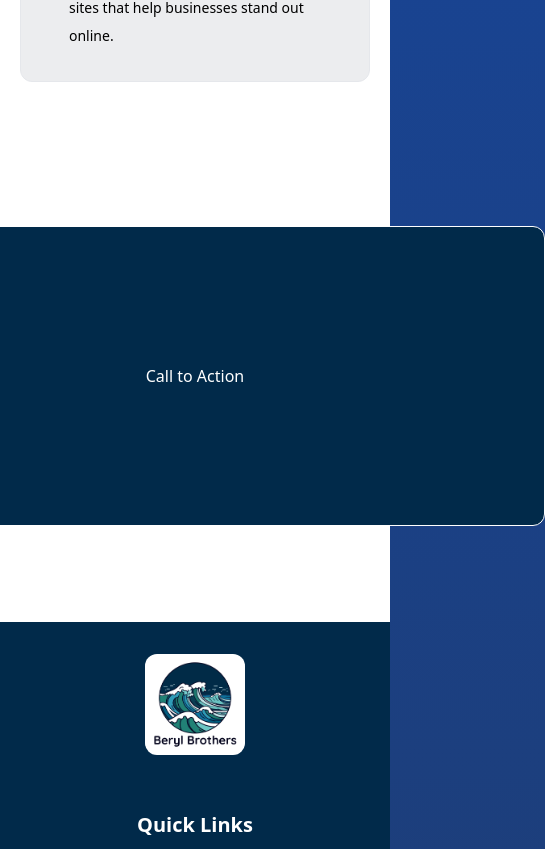
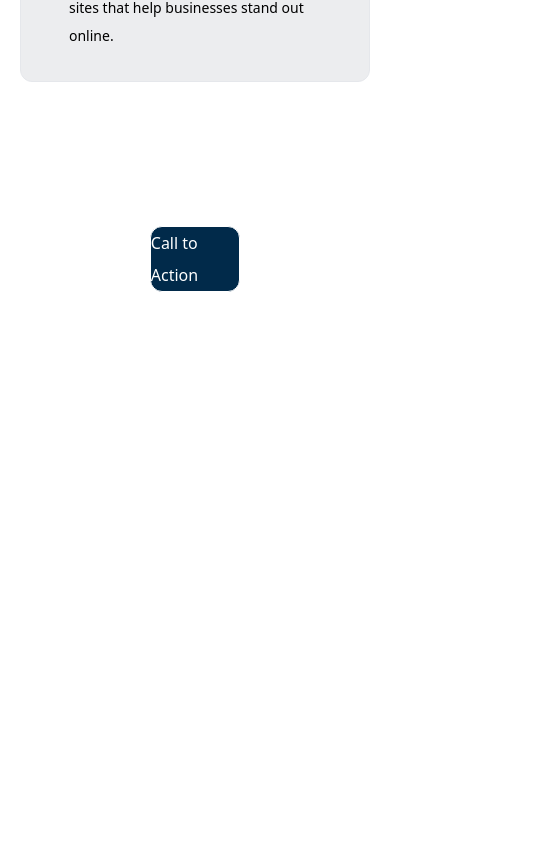
Before and after one commit to BerylBrothers/Paint-Website, a Next.js app: page / in a window 390 px wide. Shown: the part 6875-7724 px from the top of the page, 545 px wide, since content can reach past the window. Built offline with nearby package versions, Linux system fonts and the light colour scheme.

Commit message:
testing-2

```diff
--- a/components/CallToAction.jsx
+++ b/components/CallToAction.jsx
@@ -2,17 +2,16 @@ import React from 'react'
 
 const CallToAction = () => {
     return (
-        <section className='h-full bg-white'>
-     <div className="container mx-auto flex justify-center items-center ">
-
-        <div className='flex justify-center items-center py-24'>
-           <div className='flex justify-center items-center h-[300px] w-[700px] rounded-xl border bg-primary border-white'>Call to Action</div>
+        <section className='min-h-screen bg-white'>
+            <div className="container mx-auto flex justify-center items-center">
+                <div className='flex justify-center items-center py-24'>
+                    <div className='flex justify-center items-center h-auto w-[90%] sm:w-[700px] rounded-xl border bg-primary border-white'>
+                        Call to Action
+                    </div>
+                </div>
             </div>
-
-
-        </div>
         </section>
-       )
+    )
 }
 
-export default CallToAction
+export default CallToAction;
```
